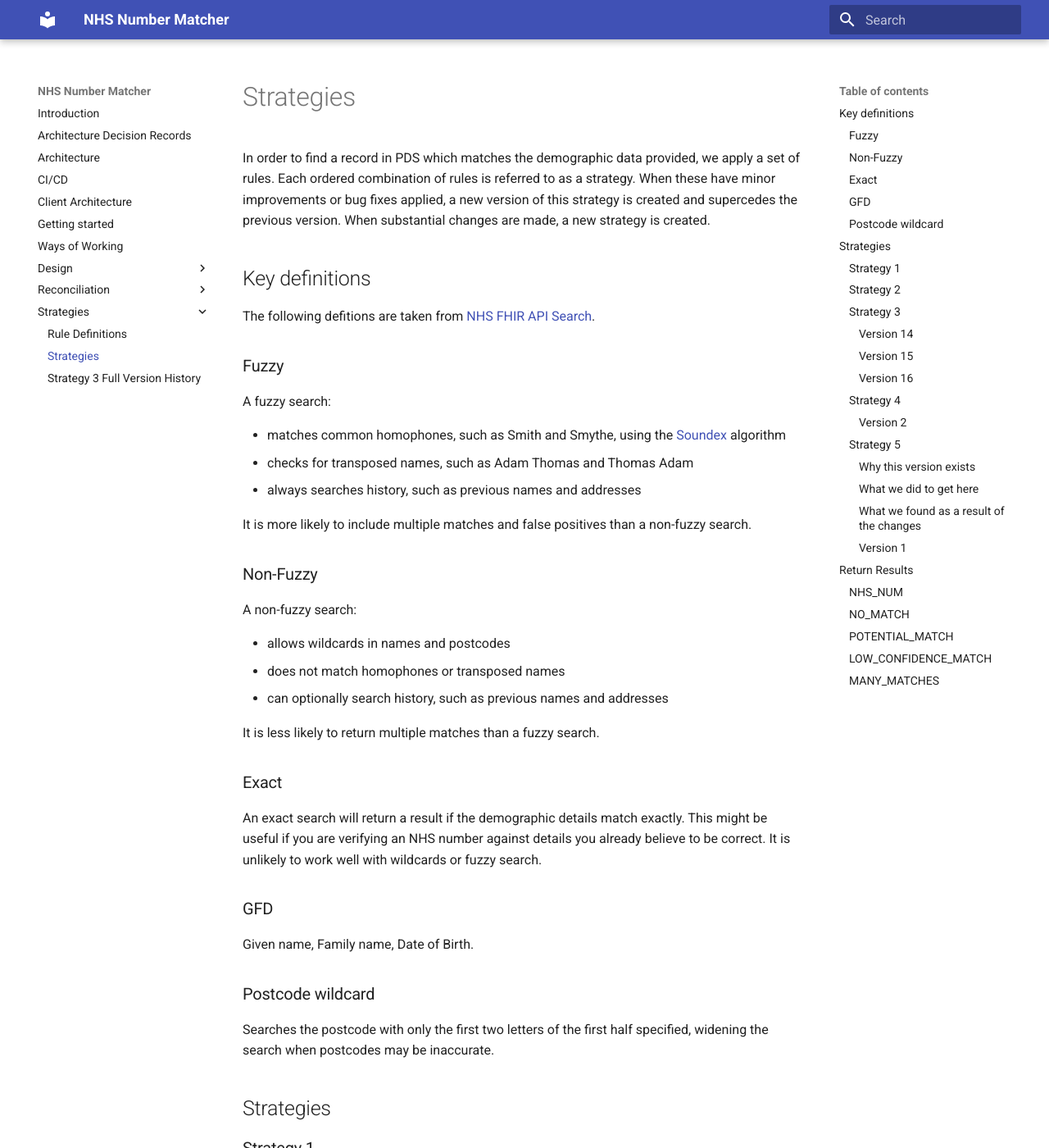
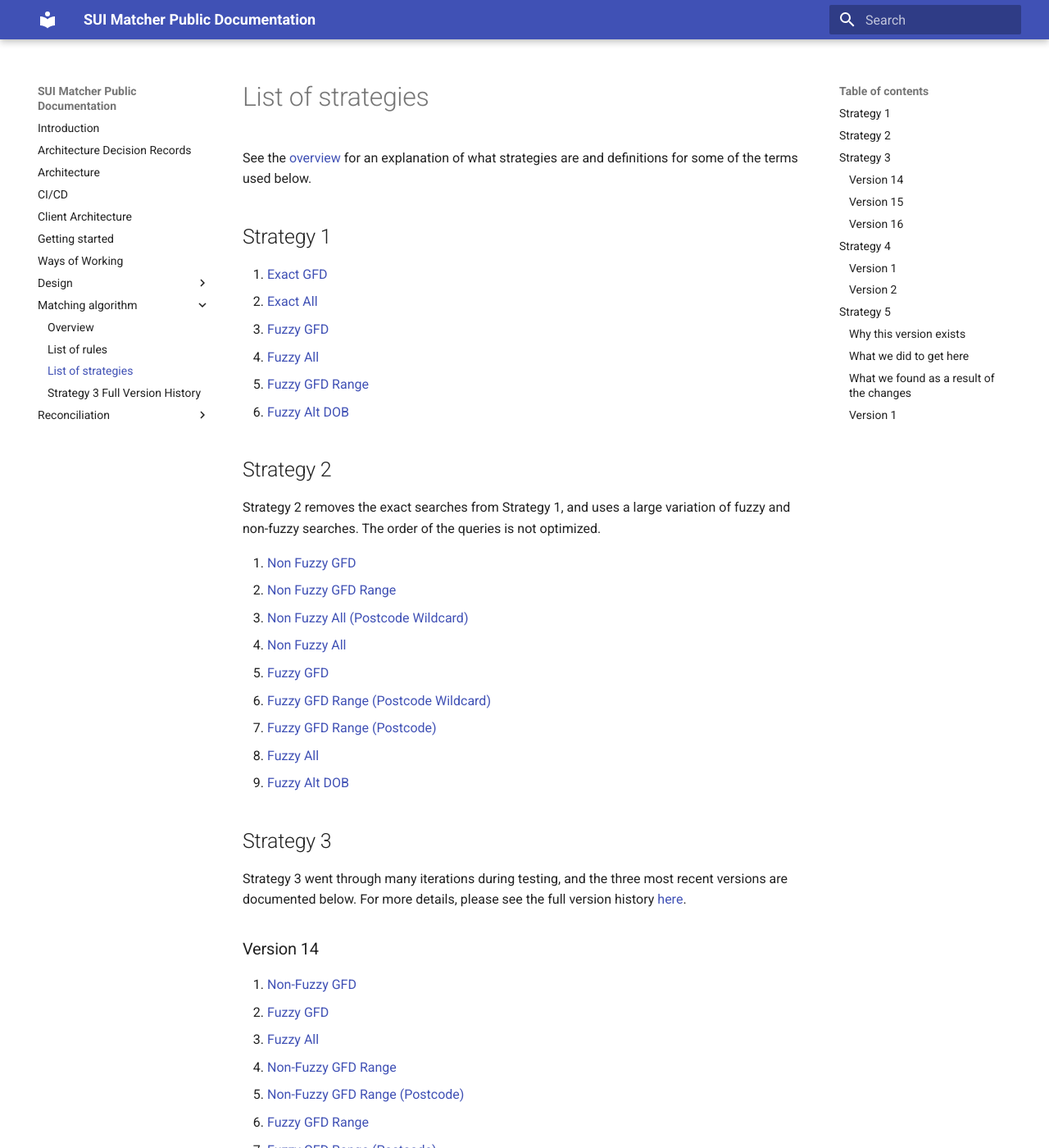
Before and after one commit to DFE-Digital/SUI_Matcher, an MkDocs documentation site: the page built from documentation/docs/matching-algorithm/strategies.md, in a window 1280 px wide and 1400 px high. Shown: the whole window at 82% size. Built offline with MkDocs 1.6.1 and Material for MkDocs 9.7.7, drawn with Linux system fonts in a browser that asks for light colours; some of the changed text lies outside the part shown.

Commit message:
Add overview page

```diff
--- a/documentation/docs/strategies/strategies.md
+++ b/documentation/docs/matching-algorithm/strategies.md
@@ -1,41 +1,9 @@
-# Strategies
+# List of strategies
 
-In order to find a record in PDS which matches the demographic data provided, we apply a set of rules. Each ordered combination of rules is referred to as a strategy. When these have minor improvements or bug fixes applied, a new version of this strategy is created and supercedes the previous version. When substantial changes are made, a new strategy is created.
+See the [overview](./overview.md) for an explanation of what strategies are and
+definitions for some of the terms used below.
 
-## Key definitions
-
-The following defitions are taken from [NHS FHIR API Search](https://digital.nhs.uk/developer/api-catalogue/personal-demographics-service-fhir#get-/Patient).
-
-### Fuzzy
-A fuzzy search:
-
-- matches common homophones, such as Smith and Smythe, using the [Soundex](https://en.wikipedia.org/wiki/Soundex) algorithm
-- checks for transposed names, such as Adam Thomas and Thomas Adam
-- always searches history, such as previous names and addresses
-
-It is more likely to include multiple matches and false positives than a non-fuzzy search.
-
-### Non-Fuzzy
-A non-fuzzy search:
-
-- allows wildcards in names and postcodes
-- does not match homophones or transposed names
-- can optionally search history, such as previous names and addresses
-
-It is less likely to return multiple matches than a fuzzy search.
-
-### Exact
-An exact search will return a result if the demographic details match exactly. This might be useful if you are verifying an NHS number against details you already believe to be correct. It is unlikely to work well with wildcards or fuzzy search.
-
-### GFD
-Given name, Family name, Date of Birth.
-
-### Postcode wildcard
-Searches the postcode with only the first two letters of the first half specified, widening the search when postcodes may be inaccurate.
-
-## Strategies
-
-### Strategy 1
+## Strategy 1
 
 1. [Exact GFD](rules.md#exact-gfd)
 2. [Exact All](rules.md#exact-all)
@@ -44,7 +12,7 @@
 5. [Fuzzy GFD Range](rules.md#fuzzy-gfd-range)
 6. [Fuzzy Alt DOB](rules.md#fuzzy-alt-dob)
 
-### Strategy 2
+## Strategy 2
 
 Strategy 2 removes the exact searches from Strategy 1, and uses a large variation of fuzzy and non-fuzzy searches. The order of the queries is not optimized.
 
@@ -58,11 +26,11 @@
 8. [Fuzzy All](rules.md#fuzzy-all)
 9. [Fuzzy Alt DOB](rules.md#fuzzy-alt-dob)
 
-### Strategy 3
+## Strategy 3
 
 Strategy 3 went through many iterations during testing, and the three most recent versions are documented below. For more details, please see the full version history [here](strategy3.md).
 
-#### Version 14
+### Version 14
 
 1. [Non-Fuzzy GFD](rules.md#non-fuzzy-gfd)
 3. [Fuzzy GFD](rules.md#fuzzy-gfd)
@@ -72,7 +40,7 @@
 6. [Fuzzy GFD Range](rules.md#fuzzy-gfd-range)
 7. [Fuzzy GFD Range (Postcode)](rules.md#fuzzy-gfd-range-postcode)
 
-#### Version 15
+### Version 15
 
 Adds postcode wildcard rules to the end of the search.
 
@@ -86,7 +54,7 @@
 8. [Non-Fuzzy GFD Range (Postcode Wildcard)](rules.md#non-fuzzy-gfd-range-postcode-wildcard)
 9. [Fuzzy GFD Range (Postcode Wildcard)](rules.md#fuzzy-gfd-range-postcode-wildcard)
 
-#### Version 16
+### Version 16
 
 Adds a postcode field to the initial rule of V15.
 
@@ -100,9 +68,11 @@
 8. [Non-Fuzzy GFD Range (Postcode Wildcard)](rules.md#non-fuzzy-gfd-range-postcode-wildcard)
 9. [Fuzzy GFD Range (Postcode Wildcard)](rules.md#fuzzy-gfd-range-postcode-wildcard)
 
-### Strategy 4
+## Strategy 4
 
 Strategy 4 takes version 14 of Strategy 3, splits the given name into an array, and passes them to PDS as multiple given names.
+
+### Version 1
 
 1. [Non Fuzzy GFD](rules.md#non-fuzzy-gfd)
 2. [Fuzzy GFD](rules.md#fuzzy-gfd)
@@ -112,7 +82,7 @@
 6. [Fuzzy GFD Range](rules.md#fuzzy-gfd-range)
 7. [Fuzzy GFD Range (Postcode)](rules.md#fuzzy-gfd-range-postcode)
 
-#### Version 2
+### Version 2
 
 1. [Non Fuzzy GFD](rules.md#non-fuzzy-gfd)
 2. [Fuzzy GFD](rules.md#fuzzy-gfd)
@@ -120,11 +90,11 @@
 5. [Non Fuzzy GFD Range (Postcode)](rules.md#non-fuzzy-gfd-range-postcode)
 7. [Fuzzy GFD Range (Postcode)](rules.md#fuzzy-gfd-range-postcode)
 
-### Strategy 5
+## Strategy 5
 
 Strategy 5 builds on Version 2 of Strategy 4 by adding two new queries that omit the `GivenName` field.
 
-#### Why this version exists
+### Why this version exists
 
 Initial analysis suggested that the GivenName field sometimes contains "noisy" data, such as:
 
@@ -135,20 +105,20 @@
 The theory behind this strategy is that by omitting the GivenName in specific scenarios,
 the Personal Demographics Service (PDS) can better identify an individual using its internal name history and other demographic anchors, rather than being blocked by a non-matching first-name string.
 
-#### What we did to get here
+### What we did to get here
 
 We started with Strategy 4 Version 2, as it was the most effective version at the time.
 We then inserted two new queries (steps 3 and 4 below) after our most effective initial rules.
 This ensures that we first attempt to match using the most accurate data (including first name) to minimize risk, before falling back to the GivenName-omitted queries for the remaining unmatched records.
 Note that the queries in this strategy were run on all records and were not limited to only those that had quality issues.
 
-#### What we found as a result of the changes
+### What we found as a result of the changes
 
 When running this strategy against our dataset,
 we found that while these new queries had only a small effect on the specific records they were designed to target,
 they had an unexpectedly larger impact on overall results, improving the match rate by several percentage points and elevating some previously non-confident matches to confident ones.
 
-#### Version 1
+### Version 1
 
 1. [Non Fuzzy GFD](rules.md#non-fuzzy-gfd)
 2. [Fuzzy GFD](rules.md#fuzzy-gfd)
@@ -157,22 +127,3 @@
 5. [Fuzzy All](rules.md#fuzzy-all)
 6. [Non Fuzzy GFD Range (Postcode)](rules.md#non-fuzzy-gfd-range-postcode)
 7. [Fuzzy GFD Range (Postcode)](rules.md#fuzzy-gfd-range-postcode)
-
-## Return Results
-
-Each query to PDS via the matcher returns one of the following results:
-
-### NHS_NUM
-A confident match to a single NHS number has been found, and that number is returned.
-
-### NO_MATCH
-There are no entries in PDS which could be matched to the NHS number. This may suggest that the demographic information provided does not represent anyone stored within PDS, or that either PDS or the searcher contain inaccurate demographic information.
-
-### POTENTIAL_MATCH
-A match was found in PDS which does not meet the confident match criteria, but is close to that criteria. This may indicate a slight difference in demographic information.
-
-### LOW_CONFIDENCE_MATCH
-Only one entry in PDS was found to contain any demographic information in common, but the records are different enough to cast doubt on the certainty of the match. This may indicate out-of-date demographic information, such as a name or address change.
-
-### MANY_MATCHES
-Multiple entries in PDS could be matched to the demographic information given. This may indicate duplicate entries in PDS, or that the person is linked to multipl NHS numbers.
--- a/documentation/mkdocs.yml
+++ b/documentation/mkdocs.yml
@@ -1,4 +1,4 @@
-site_name: NHS Number Matcher
+site_name: SUI Matcher Public Documentation
 theme:
   name: material
   highlightjs: true
```
Also changed, not shown: documentation/README.md (renamed from documentation/README.txt, +1 -1 lines), documentation/docs/matching-algorithm/overview.md (added, +113 -0 lines), documentation/docs/matching-algorithm/rules.md (renamed from documentation/docs/strategies/rules.md, +8 -4 lines), documentation/docs/matching-algorithm/strategy3.md (renamed from documentation/docs/strategies/strategy3.md).
